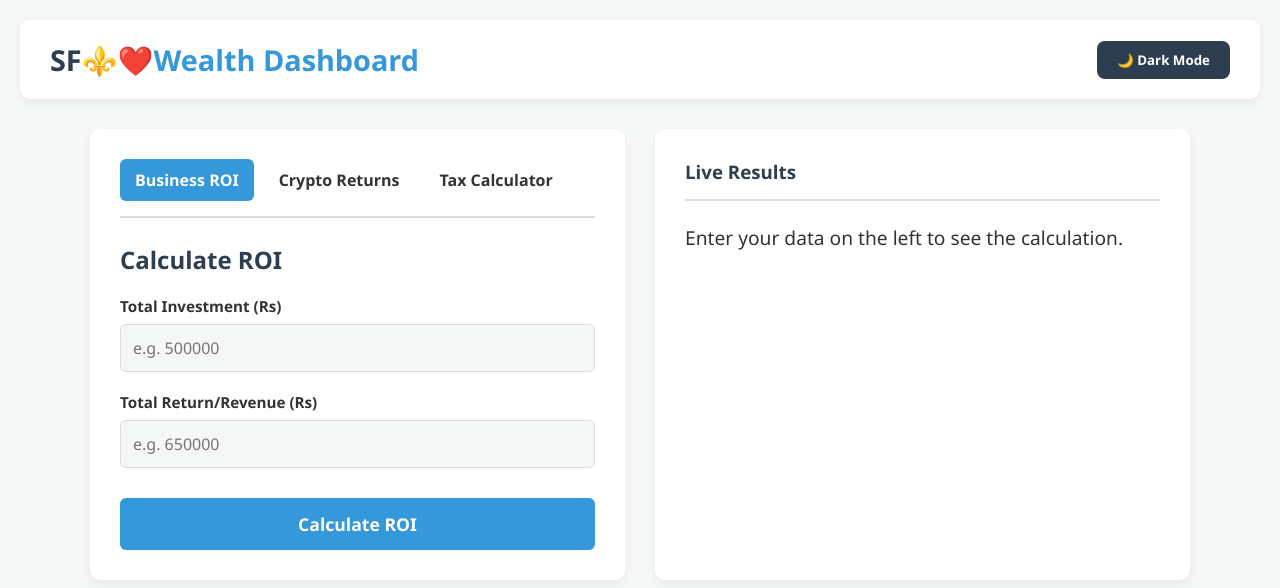
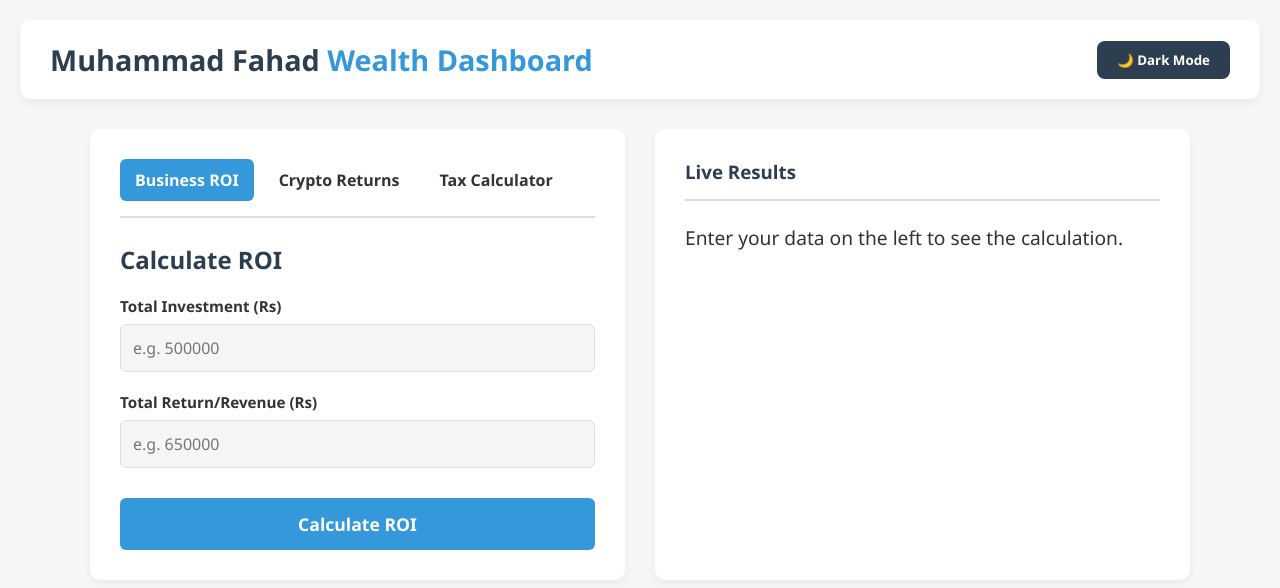
Before and after one commit to MuhammadFahad019/Smart-Wealth-Dashboard, a plain HTML site: page index.html in a window 1280 px wide. Drawn offline with Linux system fonts and the light colour scheme.

Commit message:
Update index.html

```diff
--- a/index.html
+++ b/index.html
@@ -9,7 +9,7 @@
 <body>
     <header class="header">
         <div class="logo">
-            <h1>SF⚜️❤️<span>Wealth Dashboard</span></h1>
+            <h1>Muhammad Fahad <span>Wealth Dashboard</span></h1>
         </div>
         <button class="toggle-btn js-theme-toggle">🌙 Dark Mode</button>
     </header>
```
